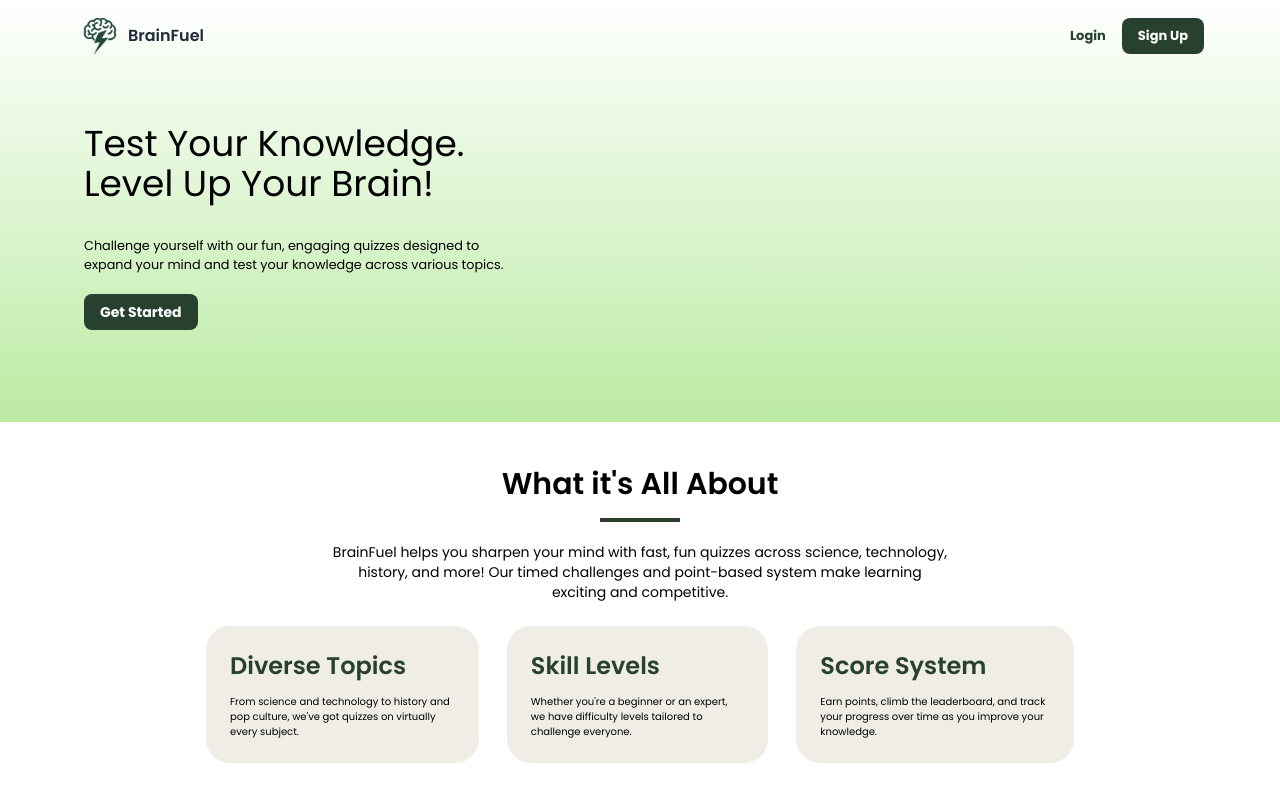
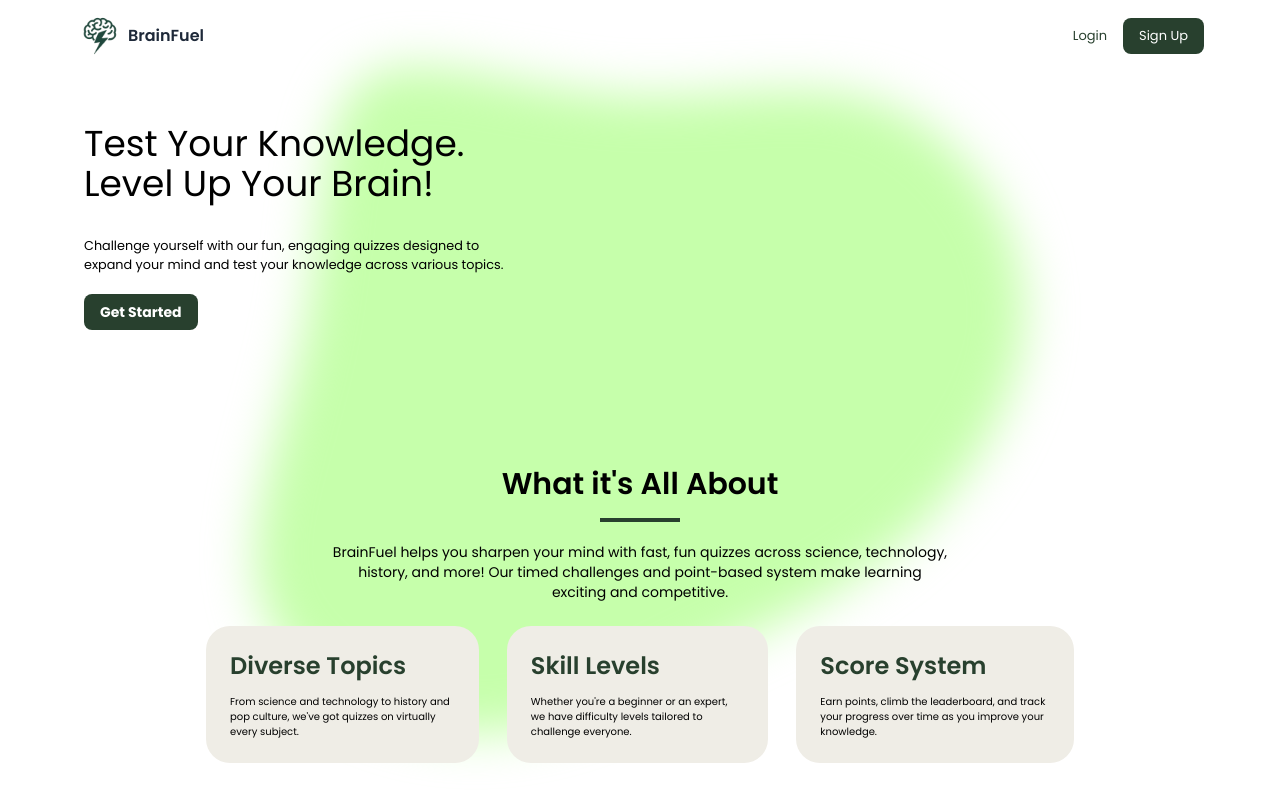
Before and after one commit to Jackson-51/Quiz-App, a React (Vite) app: page / in a window 1280 px wide. Shown: the top 800 px of the page. Built offline with nearby package versions, Linux system fonts and the light colour scheme; some icons are missing; what @lordicon/element would draw is missing.

Commit message:
changed the homepage background

```diff
--- a/src/App.jsx
+++ b/src/App.jsx
@@ -25,8 +25,19 @@ const App = () => {
   ]
   const [passwordState, setPasswordState] = useState(false);
   return (
-    <div className="flex flex-col">
-      <section className="flex flex-col items-center w-full md:h-[50%] bg-gradient-to-b from-transparent to-[#bbeba3] justify-between">
+    <div className="relative flex flex-col">
+      <div className="fixed top-0 w-screen h-screen blur-xl z-[-1] flex justify-center items-center overflow-scroll">
+        <motion.img
+        src="/blob.svg"
+        alt=""
+        className="md:size-[80%] size-[100%] scale-150"
+        initial={{ scale: 0.7 }}
+        animate={{ scale: [0.7, 1, 0.7] }}
+        transition={{ duration: 5, repeat: Infinity, ease: "linear" }}
+        />
+      </div>
+      {/* <section className="flex flex-col items-center w-full md:h-[50%] bg-gradient-to-b from-transparent to-[#bbeba3] justify-between"> */}
+      <section className="flex flex-col items-center w-full md:h-[50%] justify-between">
         <nav className="flex items-center p-3 justify-between w-full md:w-[90%]">
           <span className="flex items-center gap-1">
             <div className="w-12 h-12 cursor-pointer">
@@ -35,8 +46,8 @@ const App = () => {
             <p className="text-gray-800 font-semibold">BrainFuel</p>
           </span>
           <span className="flex gap-4 items-center">
-            <Link to="/login" className="text-[var(--baseColor)] font-bold text-[13px]">Login</Link>
-            <Link to="/signup" className="px-4 py-2 rounded-lg text-[13px] font-bold bg-[var(--baseColor)] text-white">Sign Up</Link>
+            <Link to="/login" className="text-[var(--baseColor)] text-[13px]">Login</Link>
+            <Link to="/signup" className="px-4 py-2 rounded-lg text-[13px] bg-[var(--baseColor)] text-white">Sign Up</Link>
           </span>
         </nav>
 
```
Also changed, not shown: public/blob.svg (added).
